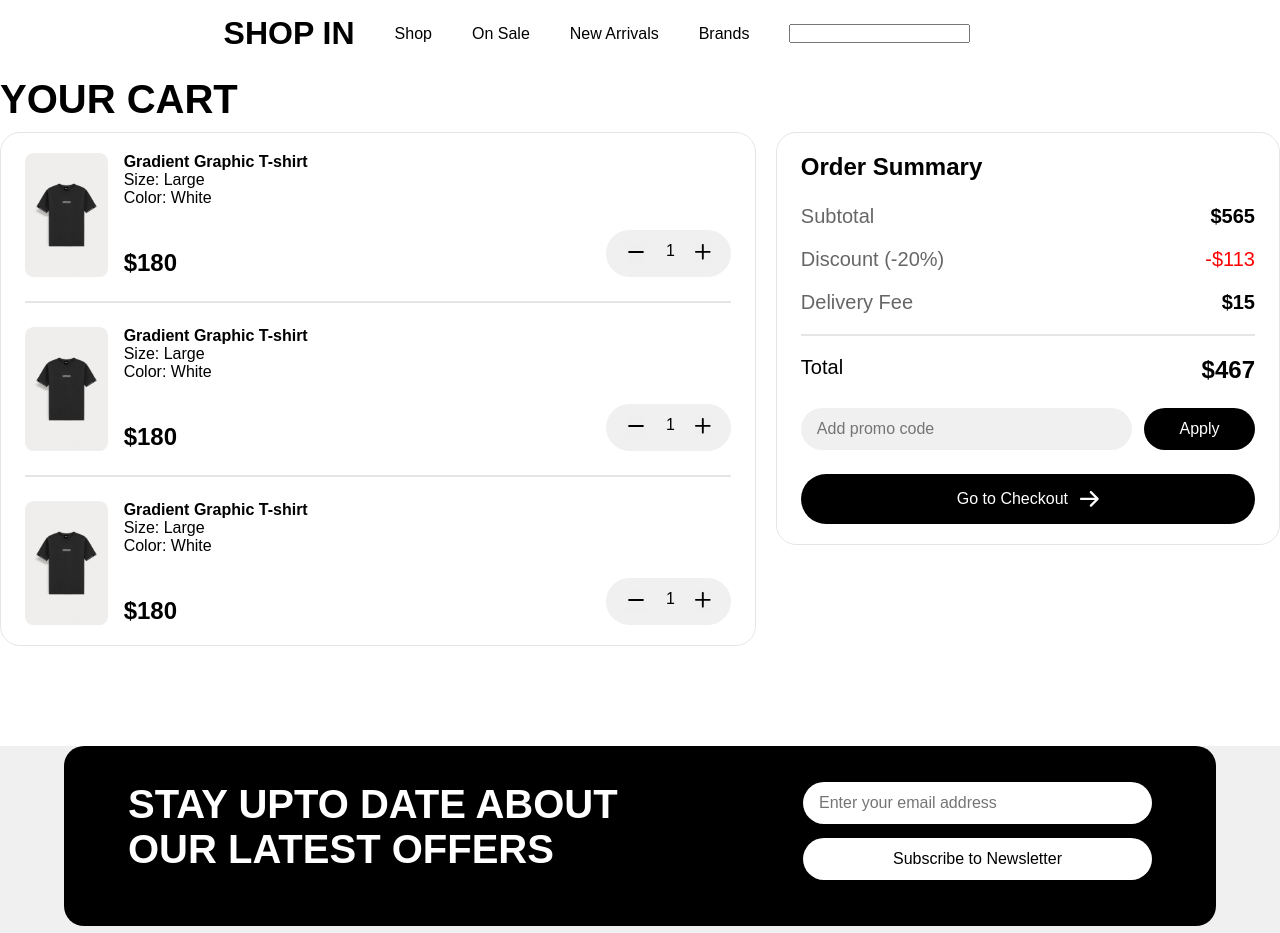
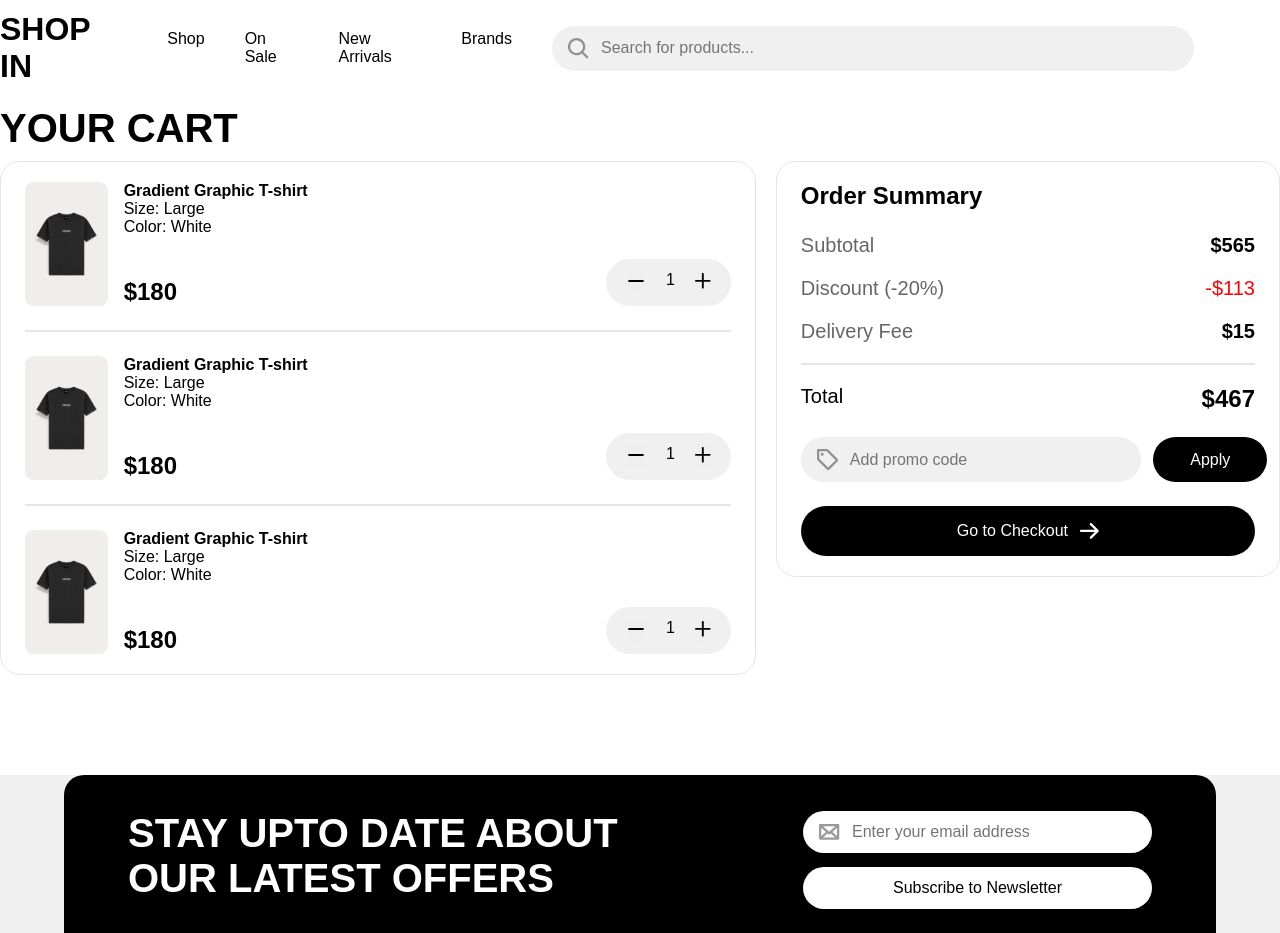
Before and after one commit to ss-tarunjk/shopin, a React (Create React App) app: page /products/cart in a window 1280 px wide. Shown: the top 933 px of the page. Built offline with nearby package versions, Linux system fonts and the light colour scheme; some icons are missing; a web font is replaced by a local one.

Commit message:
Attached CSS to cart page

```diff
--- a/src/components/Footer/Footer.module.css
+++ b/src/components/Footer/Footer.module.css
@@ -33,13 +33,21 @@
   gap: 14px;
 }
 
+.input-wrapper {
+  display: flex;
+  align-items: center;
+  gap: 12px;
+  padding: 12px 16px;
+  border-radius: 62px;
+  background-color: var(--secondary-color);
+}
+
 .footer-subscribe-action-text-field {
-  padding: 12px 16px;
+  flex: 1;
+  border: none;
+  background: transparent;
   font-size: 16px;
   font-weight: 400;
-  border-radius: 62px;
-  border: none;
-  background-color: var(--secondary-color);
 }
 
 .footer-subscribe-action-text-field:focus {
--- a/src/components/Footer/index.jsx
+++ b/src/components/Footer/index.jsx
@@ -11,6 +11,8 @@ import { ReactComponent as FacebookIcon } from "../../assets/icons/facebook.svg"
 import { ReactComponent as InstagramIcon } from "../../assets/icons/insta.svg";
 import { ReactComponent as TwitterIcon } from "../../assets/icons/twitter.svg";
 import { ReactComponent as GithubIcon } from "../../assets/icons/github.svg";
+
+import { ReactComponent as MailIcon } from "../../assets/icons/mail.svg";
 
 const FOOTER_BOTTOM_ICONS = [
   { icon: <TwitterIcon />, href: "#" },
@@ -31,13 +33,17 @@ export default function Footer() {
             </h2>
 
             <div className={styles["footer-subscribe-action"]}>
-              <input
-                type="text"
-                name="promo_code"
-                id="promo_code"
-                placeholder="Enter your email address"
-                className={styles["footer-subscribe-action-text-field"]}
-              />
+              <div className={styles["input-wrapper"]}>
+                <MailIcon />
+
+                <input
+                  type="text"
+                  name="email"
+                  id="email"
+                  placeholder="Enter your email address"
+                  className={styles["footer-subscribe-action-text-field"]}
+                />
+              </div>
 
               <button
                 className={styles["footer-subscribe-action-button"]}
--- a/src/components/Navbar/Navbar.jsx
+++ b/src/components/Navbar/Navbar.jsx
@@ -4,11 +4,12 @@ import styles from "./Navbar.module.css";
 
 import appConfig from "../config/app.config";
 
-import SearchBar from "./SearchBar";
 import IconButton from "../common/IconButton/IconButton";
 
 import { ReactComponent as CartIcon } from "../../assets/icons/cart.svg";
 import { ReactComponent as ProfileIcon } from "../../assets/icons/profile.svg";
+
+import { ReactComponent as SearchIcon } from "../../assets/icons/search.svg";
 
 export default function Navbar() {
   return (
@@ -32,7 +33,17 @@ export default function Navbar() {
           </Link>
         </div>
 
-        <SearchBar />
+        <div className={styles["input-wrapper"]}>
+          <SearchIcon />
+
+          <input
+            type="text"
+            name="search"
+            id="search"
+            placeholder="Search for products..."
+            className={styles["search-text-field"]}
+          />
+        </div>
 
         <div className={styles.actions}>
           <IconButton
--- a/src/components/Navbar/Navbar.module.css
+++ b/src/components/Navbar/Navbar.module.css
@@ -2,7 +2,7 @@
   display: flex;
   justify-content: center;
   background-color: var(--secondary-color);
-  padding: 0.6rem 0;
+  padding: 1.5rem 0;
 }
 
 .nav .inner {
@@ -39,3 +39,25 @@
   font-size: 32px;
   text-transform: uppercase;
 }
+
+.input-wrapper {
+  display: flex;
+  align-items: center;
+  gap: 12px;
+  padding: 12px 16px;
+  border-radius: 62px;
+  background-color: var(--tertiary-color);
+}
+
+.search-text-field {
+  flex: 1;
+  min-width: 577px;
+  border: none;
+  background: transparent;
+  font-size: 16px;
+  font-weight: 400;
+}
+
+.search-text-field:focus {
+  outline: none;
+}
--- a/src/components/Navbar/SearchBar.jsx
+++ /dev/null
@@ -1,7 +0,0 @@
-export default function SearchBar() {
-  return (
-    <div className="search">
-      <input type="text" name="" id="" />
-    </div>
-  );
-}
--- a/src/pages/CartPage/CartPage.module.css
+++ b/src/pages/CartPage/CartPage.module.css
@@ -83,14 +83,23 @@
   gap: 12px;
 }
 
+.input-wrapper {
+  flex: 0 0 75%;
+  display: flex;
+  align-items: center;
+  gap: 12px;
+  padding: 12px 16px;
+  border-radius: 62px;
+  background-color: var(--tertiary-color);
+}
+
 .cart-promo-text-field {
+  flex: 1;
   width: 75%;
-  padding: 12px 16px;
+  border: none;
+  background-color: transparent;
   font-size: 16px;
   font-weight: 400;
-  border-radius: 62px;
-  border: none;
-  background-color: var(--tertiary-color);
 }
 
 .cart-promo-text-field:focus {
@@ -98,7 +107,7 @@
 }
 
 .cart-promo-button {
-  width: 25%;
+  flex: 0 0 25%;
   display: flex;
   gap: 12px;
   justify-content: center;
--- a/src/pages/CartPage/index.jsx
+++ b/src/pages/CartPage/index.jsx
@@ -4,6 +4,8 @@ import BreadCrumbs from "../../components/common/BreadCrumbs";
 import CartItem from "../../components/cart/CartItem";
 
 import { ReactComponent as RightArrowIcon } from "../../assets/icons/right_arrow.svg";
+
+import { ReactComponent as TagIcon } from "../../assets/icons/tag.svg";
 
 const CART_ITEMS = [
   {
@@ -83,6 +85,9 @@ export default function CartPage() {
           </div>
 
           <div className={styles["cart-promo"]}>
+            <div className={styles["input-wrapper"]}>
+              <TagIcon />
+
               <input
                 type="text"
                 name="promo_code"
@@ -90,6 +95,7 @@ export default function CartPage() {
                 placeholder="Add promo code"
                 className={styles["cart-promo-text-field"]}
               />
+            </div>
 
             <button className={styles["cart-promo-button"]} type="button">
               Apply
```
Also changed, not shown: src/assets/icons/mail.svg (added), src/assets/icons/tag.svg (added). Lines whose indentation alone changed are shown as unchanged.
